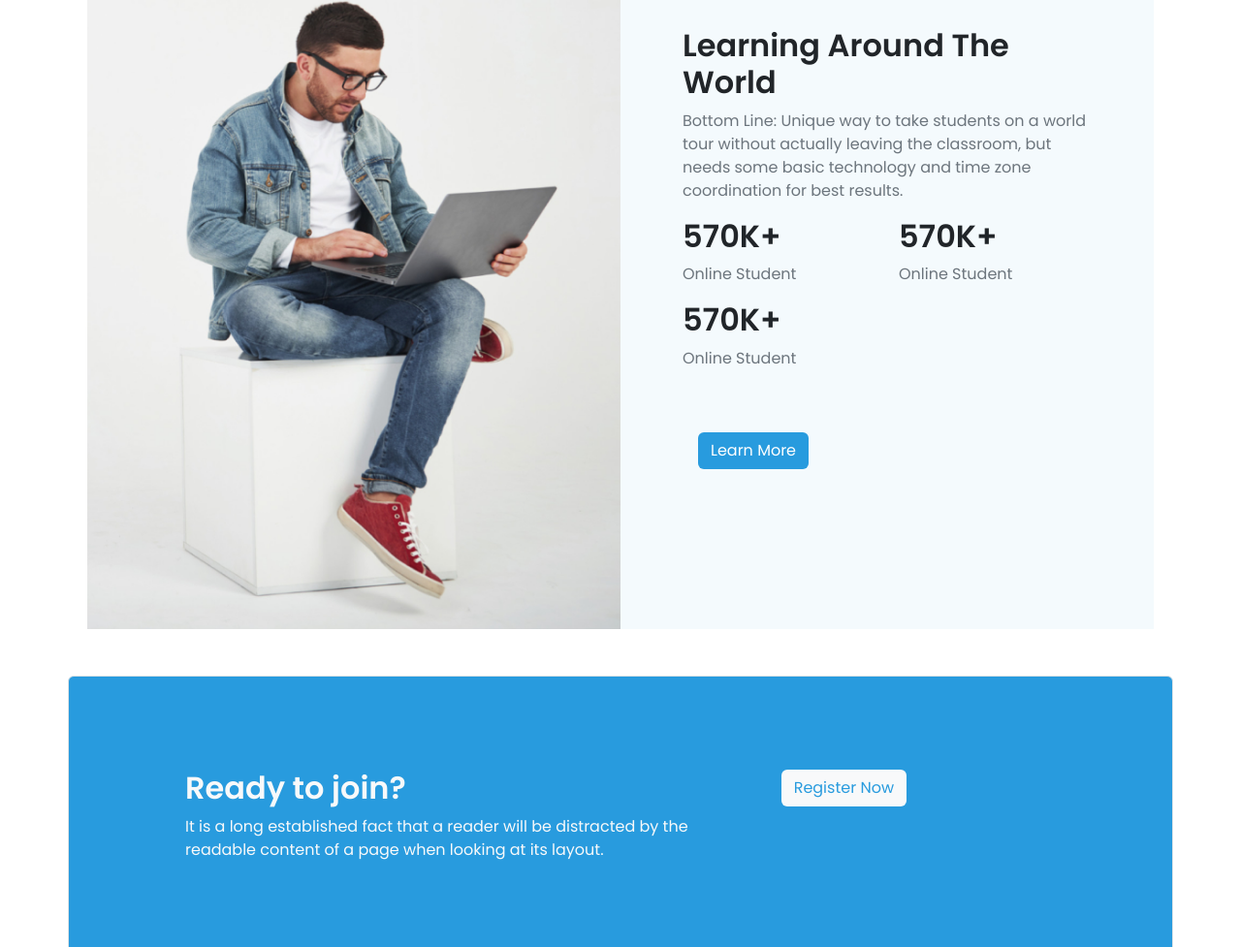
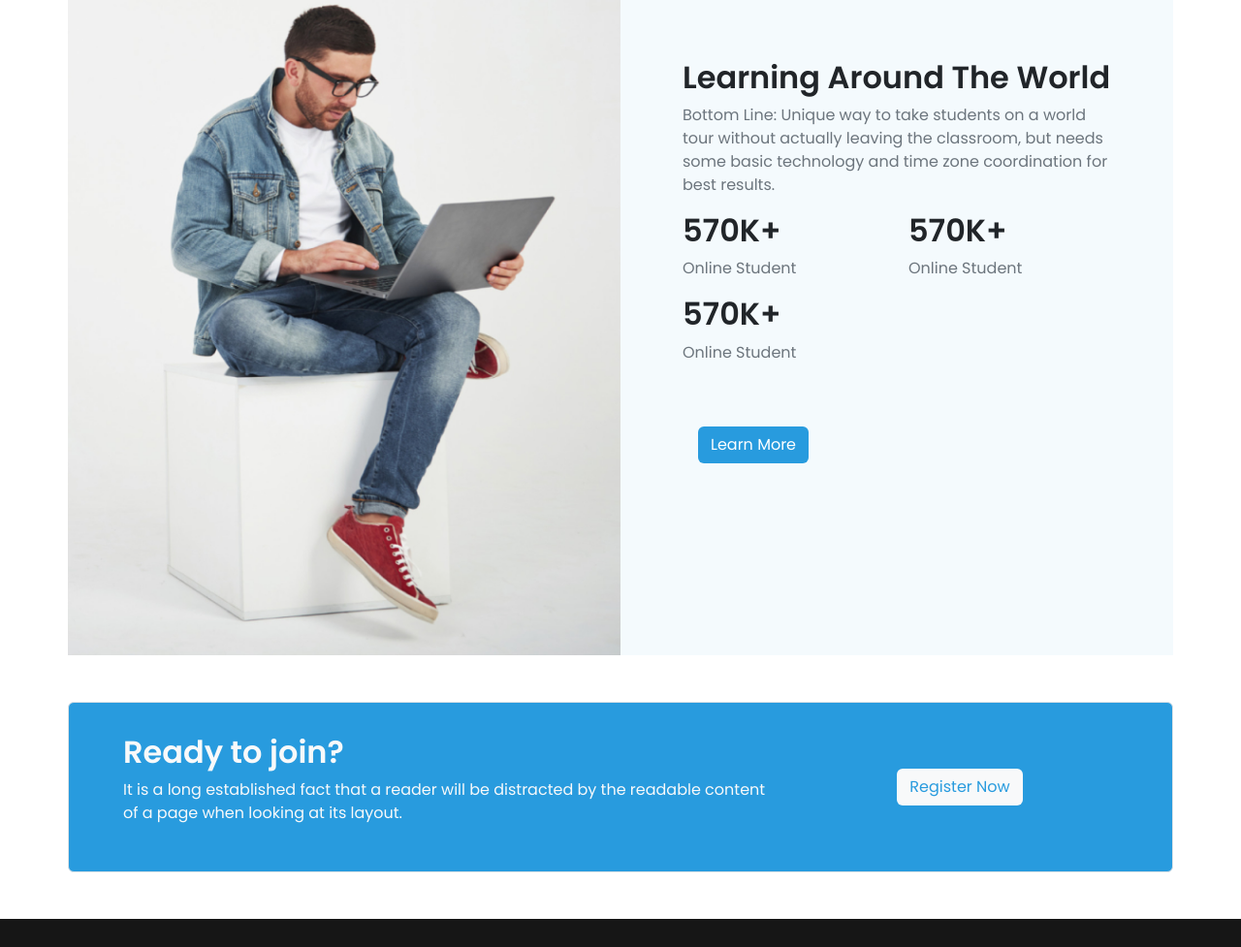
Before and after one commit to rajibrt/tech-hub, a plain HTML site: page index.html in a window 1280 px wide. Shown: the part 1823-2800 px from the top of the page at 97% size. Drawn offline with nearby package versions, Linux system fonts and the light colour scheme.

```diff
--- a/index.html
+++ b/index.html
@@ -110,7 +110,7 @@
     </div>
     <main>
         <!-- Popular Courses Start -->
-        <div class="container" id="courses">
+        <div class="container p-0" id="courses">
             <div class="d-flex justify-content-center">
                 <div class="mb-5 col-lg-6">
                     <h2 class="display-5 fw-semibold text-center">Check Out Our Popular Courses</h2>
@@ -231,12 +231,12 @@
         </div>
         <!-- Explore Learning Start-->
         <section>
-            <div class="container">
-                <div style="background-color: #F4FAFD;" class="row mx-2">
+            <div class="container p-0">
+                <div style="background-color: #F4FAFD;" class="row mx-2 mx-md-0">
                     <div class="col-md-6 col-lg-6 p-0">
                         <img src="images/working.png" class="img-fluid w-100 h-100 m-auto" alt="">
                     </div>
-                    <div class="col-md-6 col-lg-6 d-flex align-items-center p-lg-5">
+                    <div class="col-md-6 col-lg-6 d-flex align-items-center p-md-5">
                         <div class="p-3">
                             <div>
                                 <h2 class="display-lg-5 fw-semibold">Learning Around The World</h2>
@@ -278,15 +278,15 @@
         <!-- Explore Learning End-->
         <!-- Register Now Section Star -->
         <div class="container border rounded button-bg my-5">
-            <div class="row p-5 m-5">
-                <div class="col-8 text-light">
-                    <h2 class="fw-semibold">Ready to join?</h2>
-                    <p class="fw-light">It is a long established fact that a reader will be distracted by the
+            <div class="row p-2 m-4">
+                <div class="col-12 col-lg-8 text-light text-center text-lg-start">
+                    <h2 class="fw-semibold tex">Ready to join?</h2>
+                    <p class="text-light">It is a long established fact that a reader will be distracted by the
                         readable
                         content of a page
                         when looking at its layout.</p>
                 </div>
-                <div class="col-4">
+                <div class="col-12 col-lg-4 text-center d-flex align-items-center justify-content-center">
                     <button class="btn bg-light main-color">Register Now</button>
                 </div>
             </div>
```
